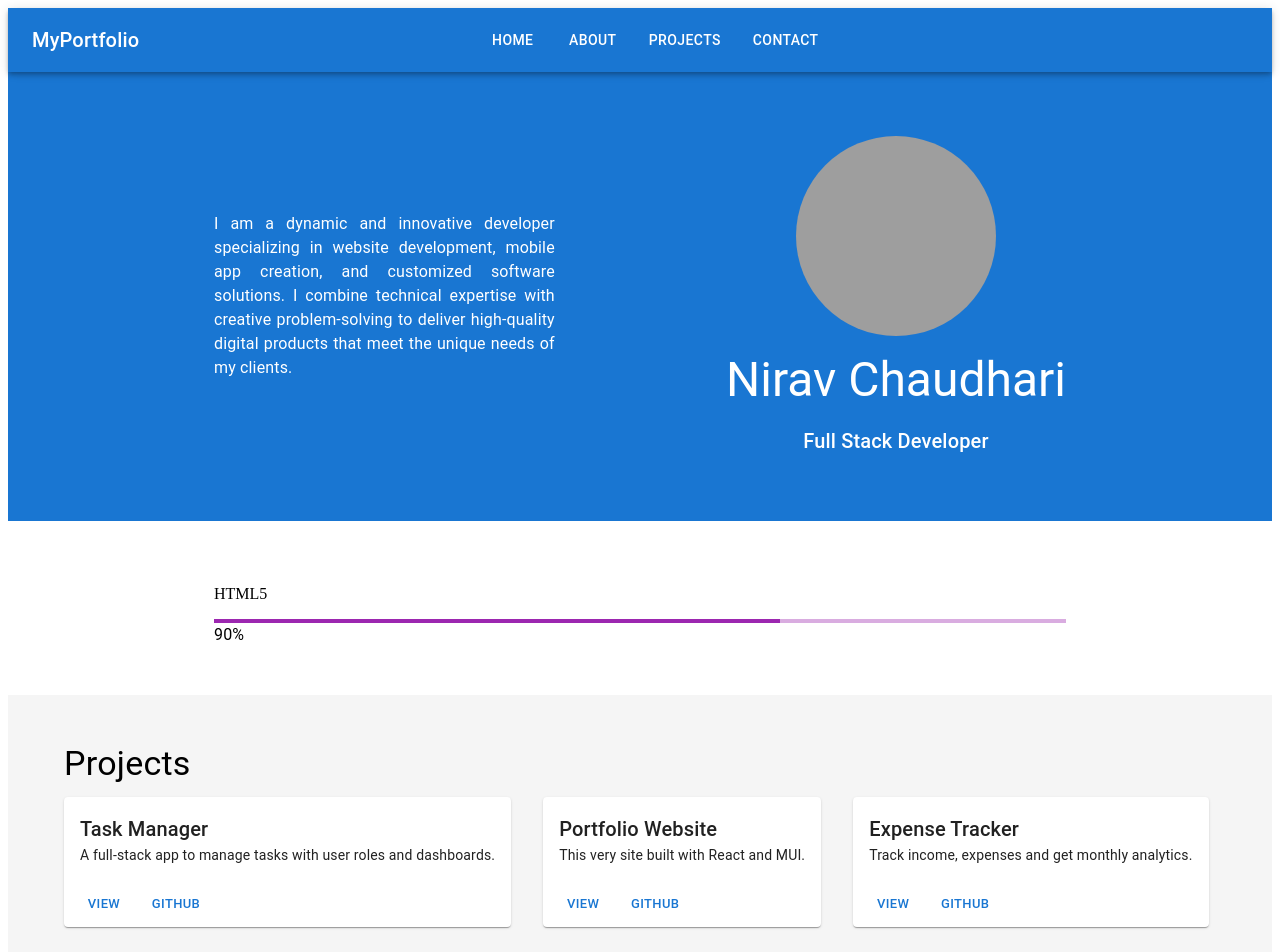
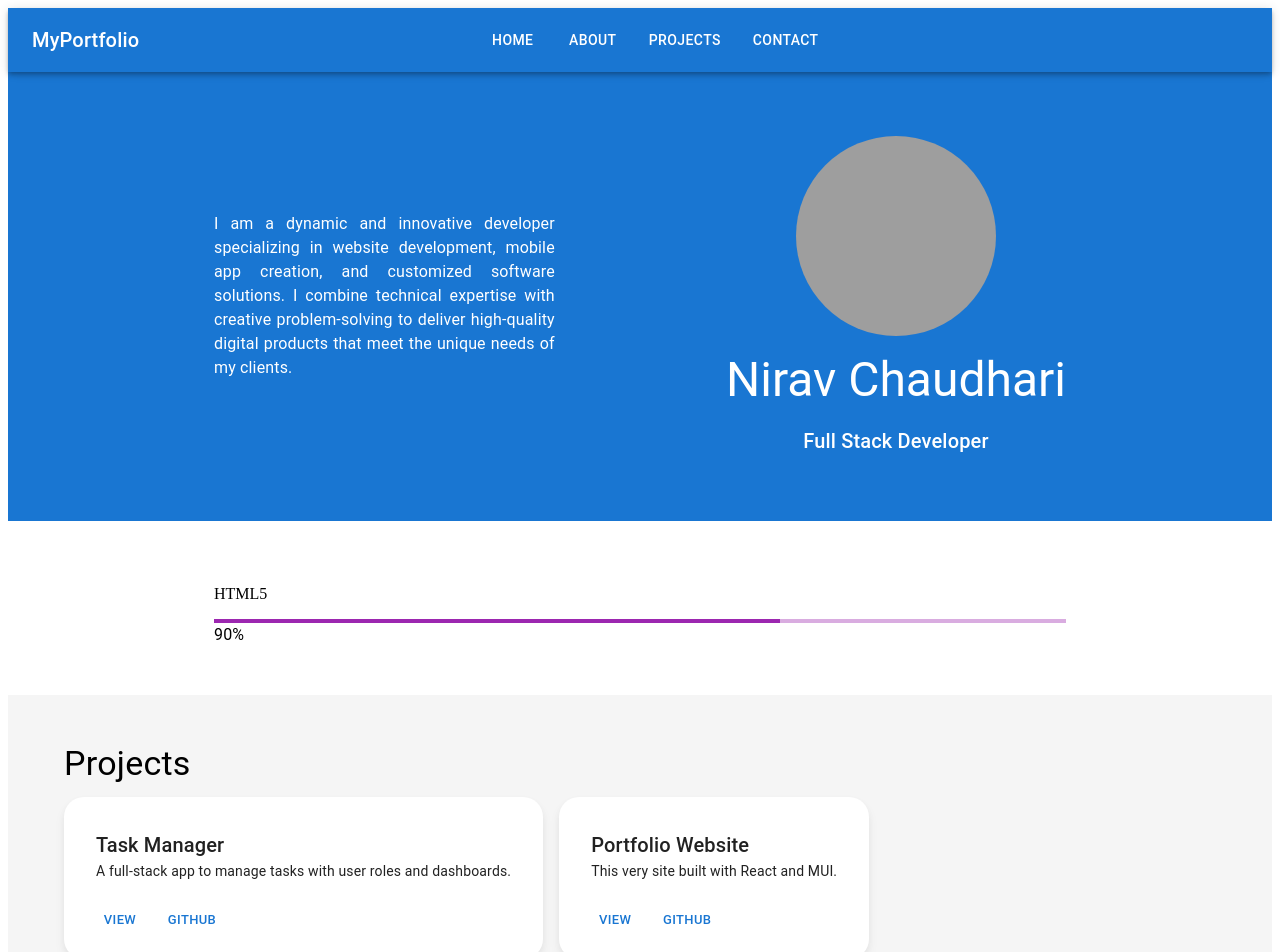
Before and after one commit to Nirx90/portfolio-react, a React (Vite) app: page / in a window 1280 px wide. Shown: the top 952 px of the page. Built offline with nearby package versions, Linux system fonts and the light colour scheme; grey boxes are pictures that could not be loaded; some icons are missing.

Commit message:
custome cards added

```diff
--- /dev/null
+++ b/src/components/CustomCards.jsx
@@ -0,0 +1,22 @@
+import { styled } from '@mui/material/styles';
+import { Card } from '@mui/material';
+
+const CustomCard = styled(Card)(({ theme }) => ({
+  borderRadius: '20px',
+  padding: theme.spacing(2),
+  boxShadow: `
+    rgba(0, 0, 0, 0.05) 0px 6px 12px,
+    rgba(0, 0, 0, 0.04) 0px 3px 6px
+  `,
+  background: theme.palette.background.paper,
+  transition: 'transform 0.3s ease, box-shadow 0.3s ease',
+  '&:hover': {
+    transform: 'translateY(-5px)',
+    boxShadow: `
+      rgba(0, 0, 0, 0.1) 0px 10px 20px,
+      rgba(0, 0, 0, 0.06) 0px 6px 12px
+    `,
+  },
+}));
+
+export default CustomCard;
--- a/src/pages/home.jsx
+++ b/src/pages/home.jsx
@@ -13,6 +13,7 @@ import {
 } from "@mui/material";
 import { GitHub, LinkedIn, Email } from "@mui/icons-material";
 import NavBar from "../components/NavBar";
+import CustomCard from "../components/CustomCards";
 
 export default function HomePage() {
   return (
@@ -97,7 +98,7 @@ export default function HomePage() {
           <Typography variant="h4" gutterBottom>
             Projects
           </Typography>
-          <Grid container spacing={4}>
+          <Grid container spacing={2}>
             {[
               {
                 title: "Task Manager",
@@ -113,7 +114,7 @@ export default function HomePage() {
               },
             ].map((project, idx) => (
               <Grid item xs={12} sm={6} md={4} key={idx}>
-                <Card>
+                <CustomCard>
                   <CardContent>
                     <Typography variant="h6">{project.title}</Typography>
                     <Typography variant="body2">{project.desc}</Typography>
@@ -122,7 +123,7 @@ export default function HomePage() {
                     <Button size="small">View</Button>
                     <Button size="small">GitHub</Button>
                   </CardActions>
-                </Card>
+                </CustomCard>
               </Grid>
             ))}
           </Grid>
```
Also changed, not shown: src/components/Cards.jsx (deleted).
